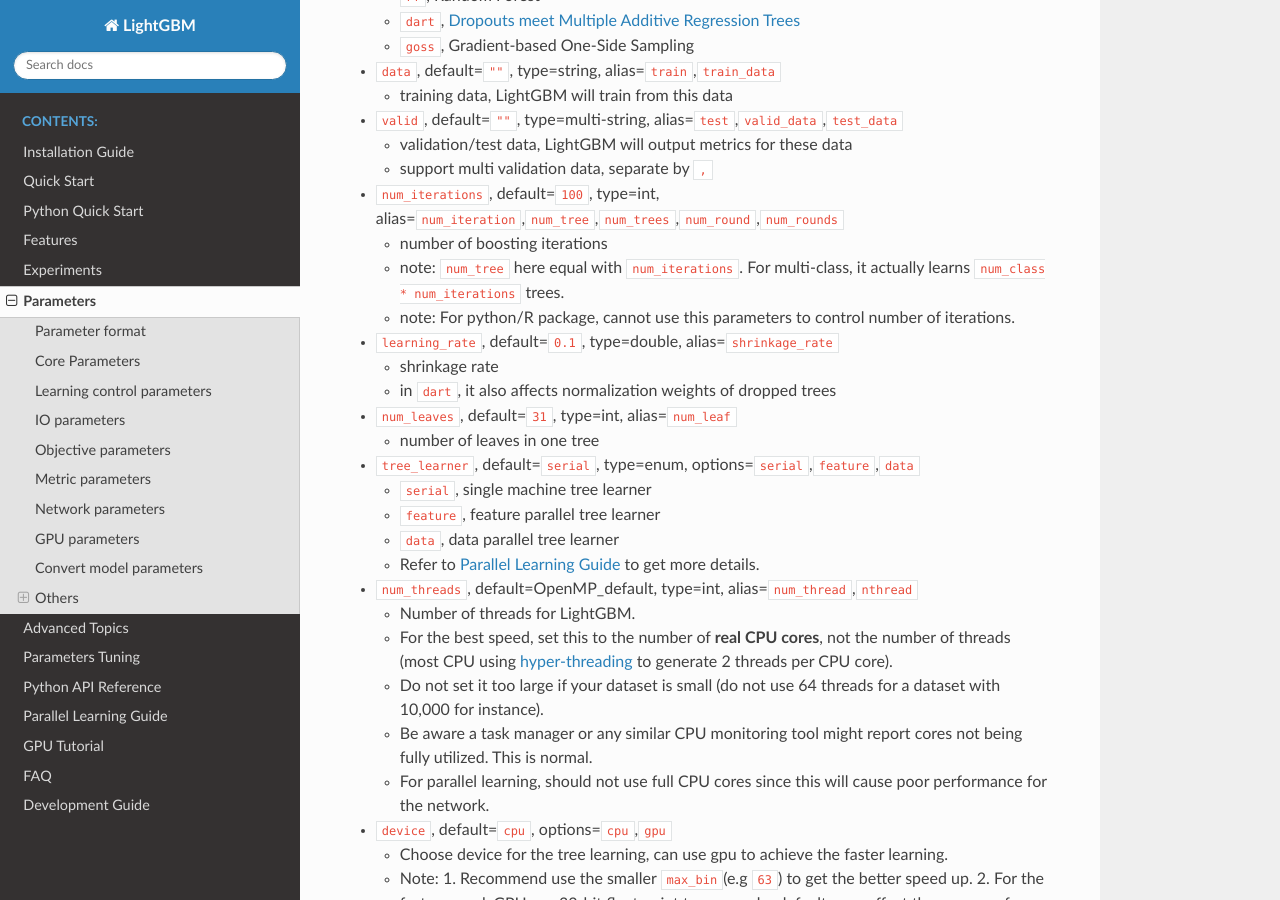
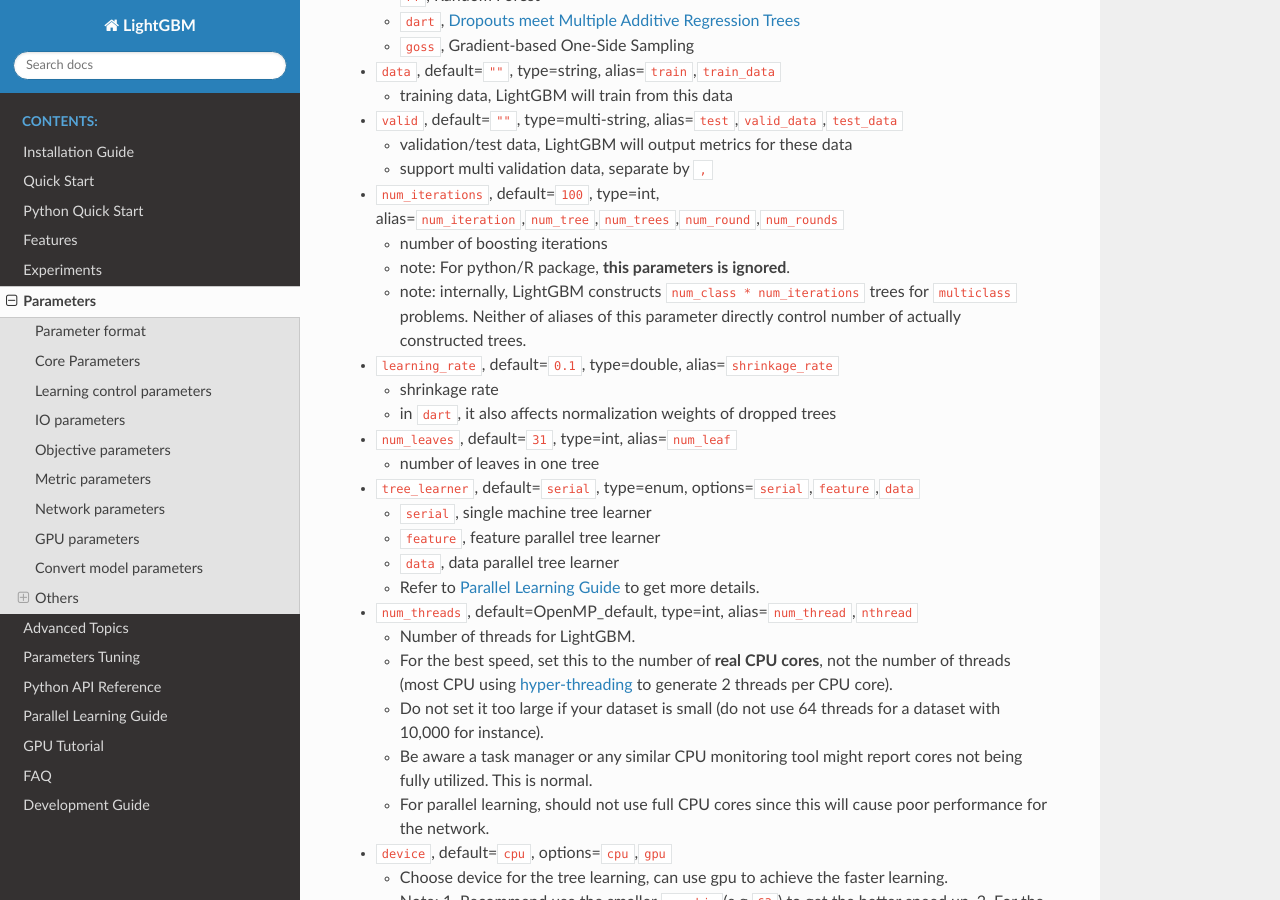
Before and after one commit to microsoft/LightGBM, a Sphinx documentation site: the page built from docs/Parameters.md, in a window 1280 px wide and 900 px high, scrolled down 1536 px. Built offline with Sphinx 7.4.7 and the Read the Docs theme 2.0.0, drawn with Linux system fonts in a browser that asks for light colours.

Commit message:
Update Parameters.md
More readable "num_iterations" description.

```diff
--- a/docs/Parameters.md
+++ b/docs/Parameters.md
@@ -54,8 +54,8 @@
   * support multi validation data, separate by `,`
 * `num_iterations`, default=`100`, type=int, alias=`num_iteration`,`num_tree`,`num_trees`,`num_round`,`num_rounds`
   * number of boosting iterations
-  * note: `num_tree` here equal with `num_iterations`. For multi-class, it actually learns `num_class * num_iterations` trees.
-  * note: For python/R package, cannot use this parameters to control number of iterations.
+  * note: For python/R package, **this parameters is ignored**.
+  * note: internally, LightGBM constructs `num_class * num_iterations` trees for `multiclass` problems. Neither of aliases of this parameter directly control number of actually constructed trees.
 * `learning_rate`, default=`0.1`, type=double, alias=`shrinkage_rate`
   * shrinkage rate
   * in `dart`, it also affects normalization weights of dropped trees
```
